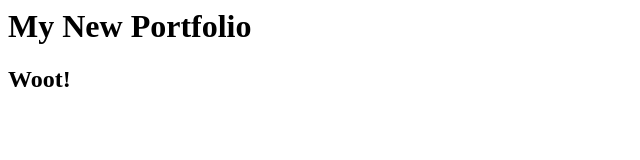
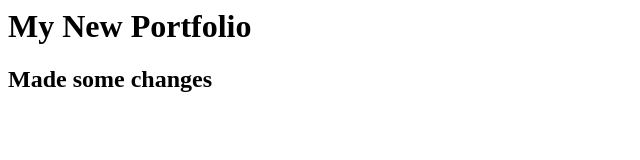
Before and after one commit to Kyelandj/portfolio, a plain HTML site: page index.html in a window 1280 px wide. Shown: the whole page, without its empty margins (0-640 px from the left). Drawn offline with Linux system fonts and the light colour scheme.

Commit message:
My first changes

```diff
--- a/index.html
+++ b/index.html
@@ -1,2 +1,3 @@
 <h1> My New Portfolio </h1>
-<h2> Woot! </h2>
+
+<h2> Made some changes </h2>
```
